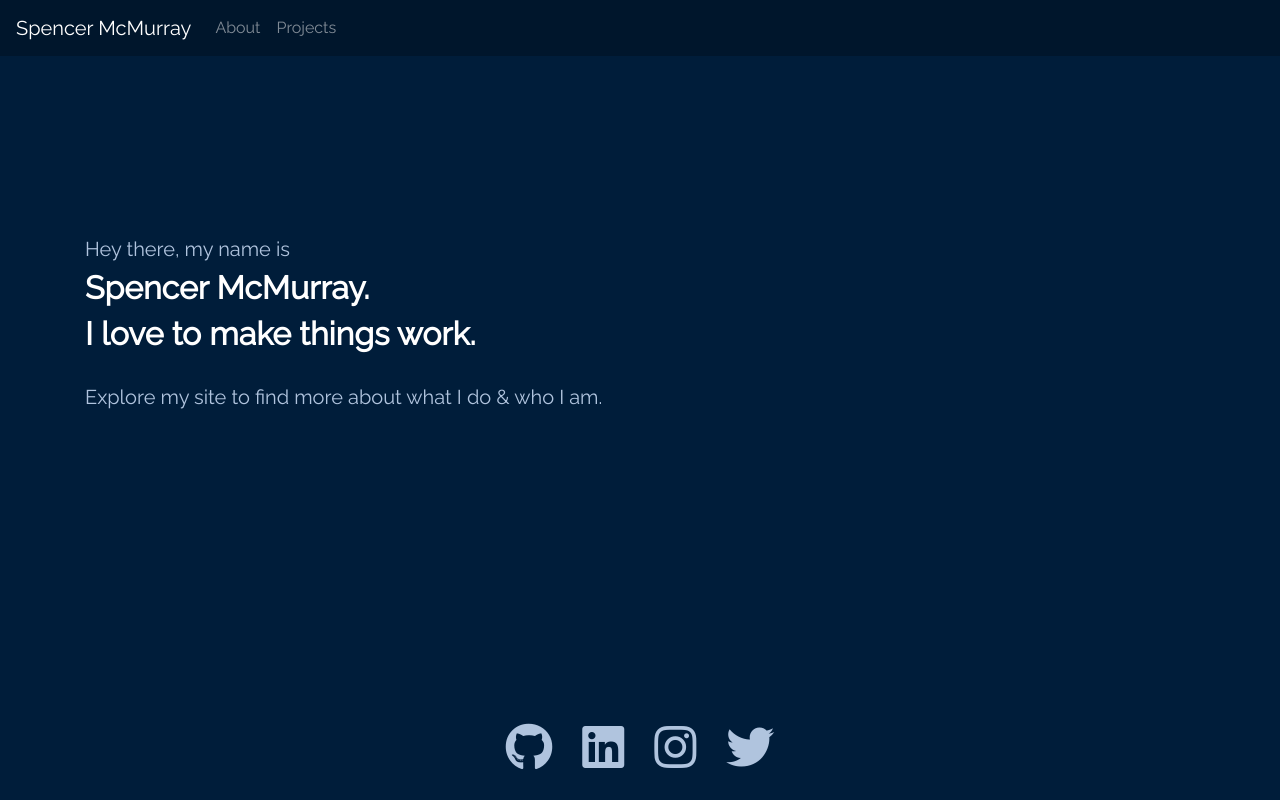
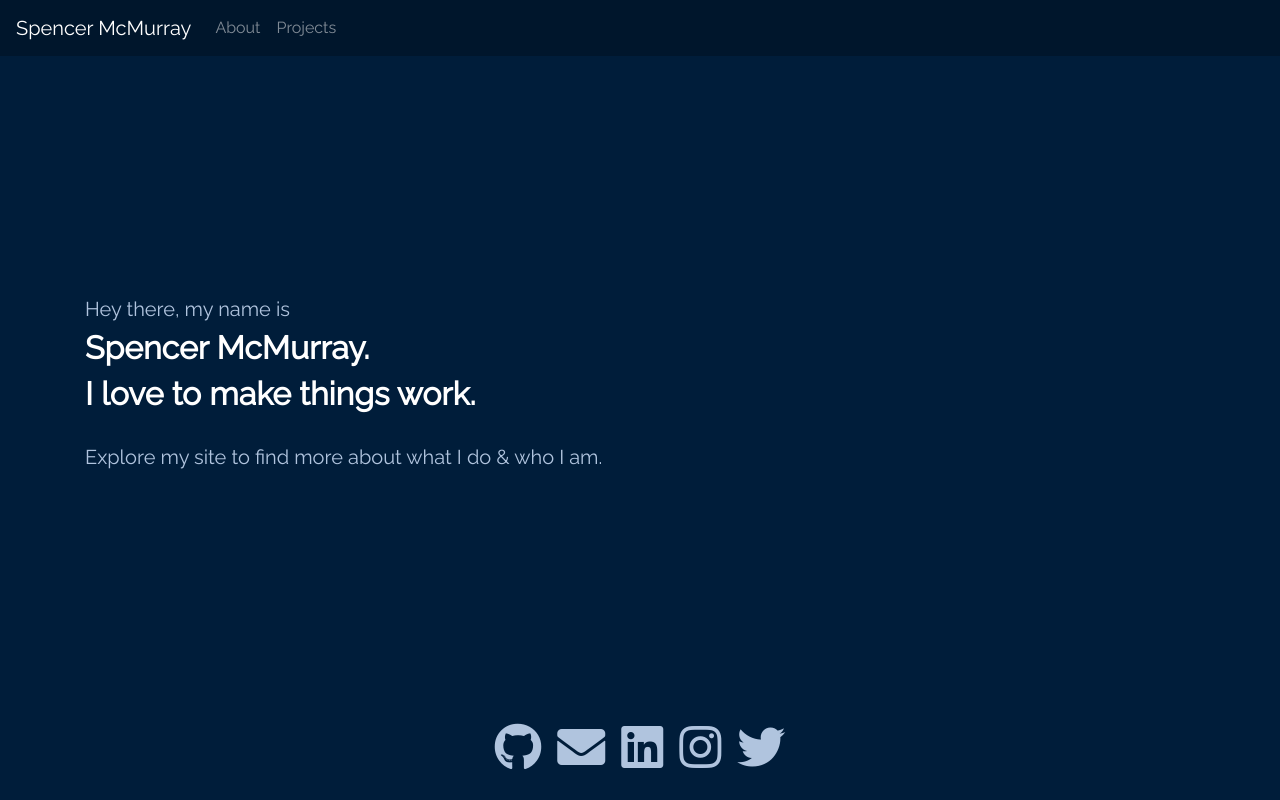
Before and after one commit to SpencerMcMurray/PersonalSite-v1, a React (Create React App) app in the folder client/: page / in a window 1280 px wide. Built offline with nearby package versions, Linux system fonts and the light colour scheme.

Commit message:
Made Links blend in more with the page

```diff
--- a/client/src/components/About.jsx
+++ b/client/src/components/About.jsx
@@ -19,7 +19,7 @@ export default class Intro extends Component {
   };
   render() {
     return (
-      <Container className="d-flex flex-wrap animated fadeIn slow">
+      <Container className="d-flex flex-wrap animated fadeIn slow overflow-auto">
         <div className="col py-4 row align-items-end w-100">
           <h2>About me</h2>
         </div>
--- a/client/src/components/Links.jsx
+++ b/client/src/components/Links.jsx
@@ -8,7 +8,10 @@ export default class Intro extends Component {
         url: "https://github.com/SpencerMcMurray",
         icon: <i className="fab fa-github" />
       },
-
+      {
+        url: "mailto:spencermcmurray@hotmail.com",
+        icon: <i className="fas fa-envelope" />
+      },
       {
         url: "https://www.linkedin.com/in/spencer-mcmurray-859048174/",
         icon: <i className="fab fa-linkedin" />
@@ -25,9 +28,9 @@ export default class Intro extends Component {
   };
   render() {
     return (
-      <ul className="mt-auto pl-0 links justify-content-center animated fadeIn slow">
+      <ul className="pl-0 links justify-content-center animated fadeIn slow">
         {this.state.links.map((item, idx) => (
-          <a className="col" key={idx} href={item.url}>
+          <a className="px-2" key={idx} href={item.url}>
             {item.icon}
           </a>
         ))}
--- a/client/src/styles/index.css
+++ b/client/src/styles/index.css
@@ -6,5 +6,5 @@ body {
 .container {
   padding-top: 70px;
   color: white;
-  height: 70vh;
+  height: 85vh;
 }
--- a/client/src/styles/links.css
+++ b/client/src/styles/links.css
@@ -10,3 +10,7 @@
 .links a i {
   color: lightsteelblue;
 }
+
+.links a i:hover {
+  color: white;
+}
```
